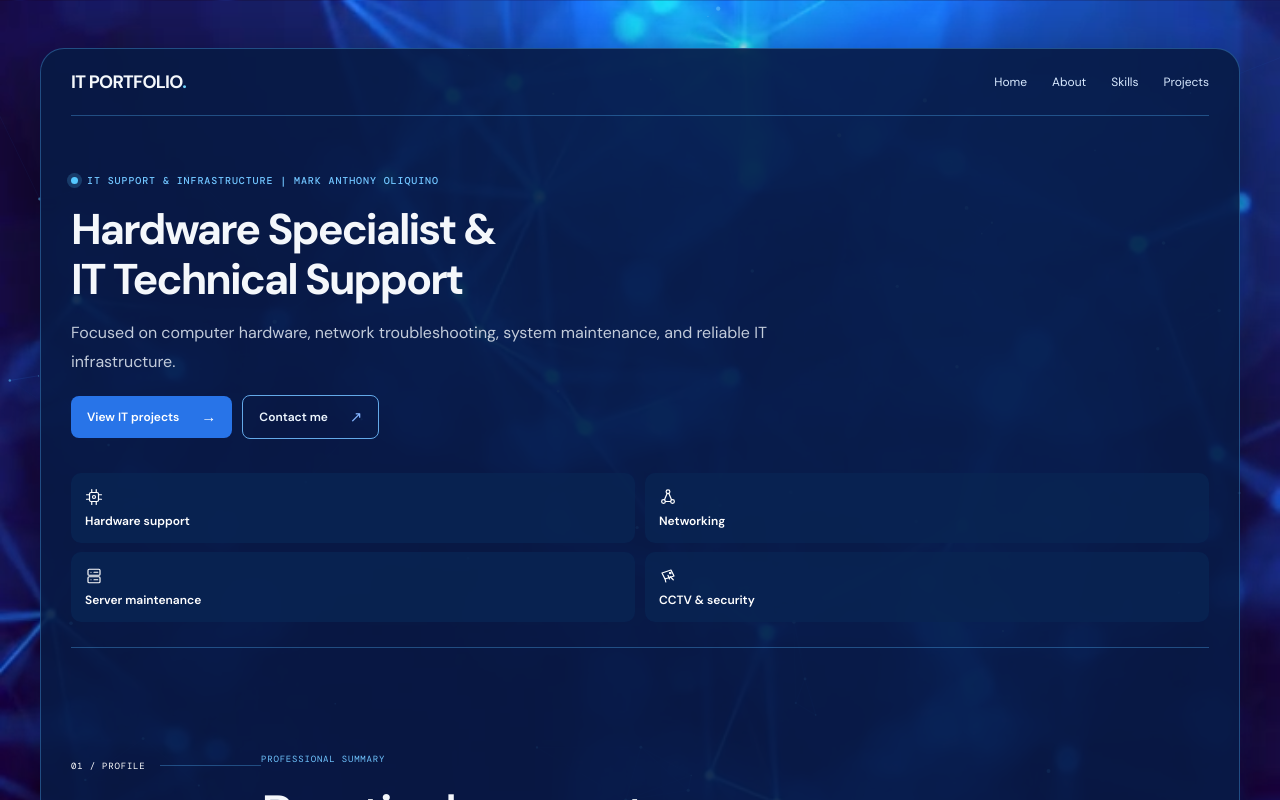
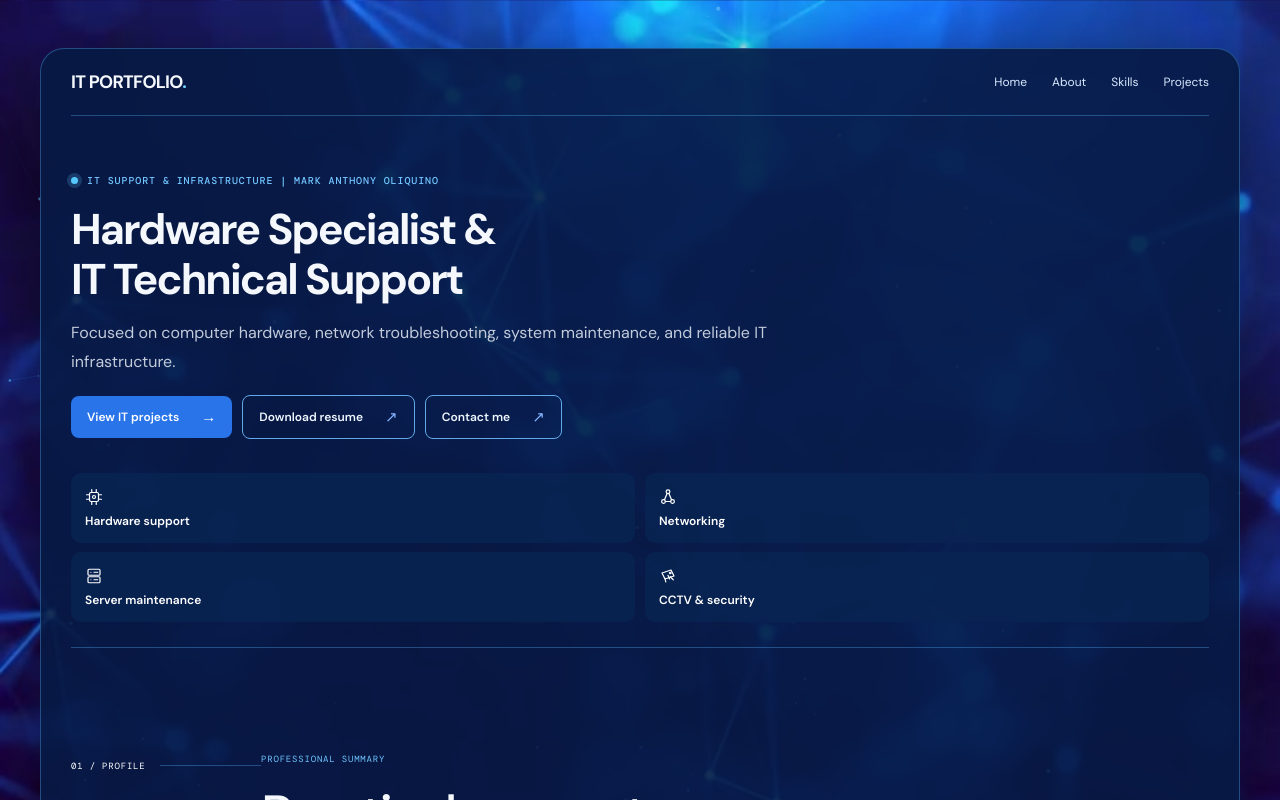
Before and after one commit to markoliquino/Official-Design-Portfolios, a React (Vite) app: page / in a window 1280 px wide. Shown: the top 800 px of the page. Built offline with nearby package versions, Linux system fonts and the light colour scheme; a web font is replaced by a local one.

Commit message:
Move resume download to hero actions

```diff
--- a/src/App.jsx
+++ b/src/App.jsx
@@ -184,7 +184,7 @@ function App() {
             <p className="eyebrow"><span className="availability-dot" /> IT SUPPORT & INFRASTRUCTURE | MARK ANTHONY OLIQUINO</p>
             <h1>Hardware Specialist &amp;<br />IT Technical Support</h1>
             <p className="hero-intro">Focused on computer hardware, network troubleshooting, system maintenance, and reliable IT infrastructure.</p>
-            <div className="hero-actions"><a className="button button-dark" href="#work">View IT projects <Arrow /></a><a className="button button-outline" href="#contact">Contact me <Arrow diagonal /></a></div>
+            <div className="hero-actions"><a className="button button-dark" href="#work">View IT projects <Arrow /></a><a className="button button-outline" href="/Mark-Anthony-Oliquino-Resume.pdf" download>Download resume <Arrow diagonal /></a><a className="button button-outline" href="#contact">Contact me <Arrow diagonal /></a></div>
             <div className="hero-services" aria-label="Technical support specialties">
               <a className="hero-service-card" href="#skills"><ServiceIcon type="hardware" /><span>Hardware support</span></a>
               <a className="hero-service-card" href="#skills"><ServiceIcon type="network" /><span>Networking</span></a>
@@ -233,7 +233,7 @@ function App() {
 
         <section className="resume section-grid" id="resume">
           <div className="section-label"><span>05 / RESUME</span><span className="label-rule" /></div>
-          <div className="resume-content"><div className="resume-heading"><div><p className="section-kicker">DOWNLOADABLE PDF</p><h2>Resume & experience.</h2></div><a className="button button-dark" href="/Mark-Anthony-Oliquino-Resume.pdf" download>Download resume <Arrow diagonal /></a></div><p className="resume-note">A concise PDF copy of my technical support experience, skills, and contact details.</p></div>
+          <div className="resume-content"><div className="resume-heading"><div><p className="section-kicker">DOWNLOADABLE PDF</p><h2>Resume & experience.</h2></div></div><p className="resume-note">A concise PDF copy of my technical support experience, skills, and contact details.</p></div>
         </section>
 
         <section className="contact" id="contact"><p className="section-kicker">06 / CONTACT</p><div className="contact-main"><h2>Need reliable<br /><em>IT support?</em></h2><a className="contact-circle" href="#viber-contact" aria-label="Message Mark Anthony Oliquino on Viber"><span>MESSAGE ME<br />ON VIBER</span><b>↗</b></a></div><div className="contact-bottom"><p>I’m ready to help keep your people and systems productive.<br />Let’s talk about your support needs.</p><a href="mailto:markanthonyoliquino45@gmail.com?subject=IT%20support%20opportunity">markanthonyoliquino45@gmail.com <Arrow diagonal /></a></div><div className="viber-card" id="viber-contact"><div className="viber-copy"><p className="section-kicker">VIBER · DIRECT CONTACT</p><h3>Scan to add me<br />and start a chat.</h3><p>Open Viber and scan this code to add my number, then message me directly.</p><a href="tel:09185507126">Call 09185507126 <Arrow diagonal /></a><a className="viber-text-link" href="/viber-qr.jpg" target="_blank" rel="noreferrer">Open my Viber QR <Arrow diagonal /></a></div><a className="viber-qr-link" href="/viber-qr.jpg" target="_blank" rel="noreferrer" aria-label="Open the Viber QR code"><img className="viber-qr" src="/viber-qr.jpg" alt="Viber QR code for Mark Anthony Oliquino" /></a></div></section>
```
